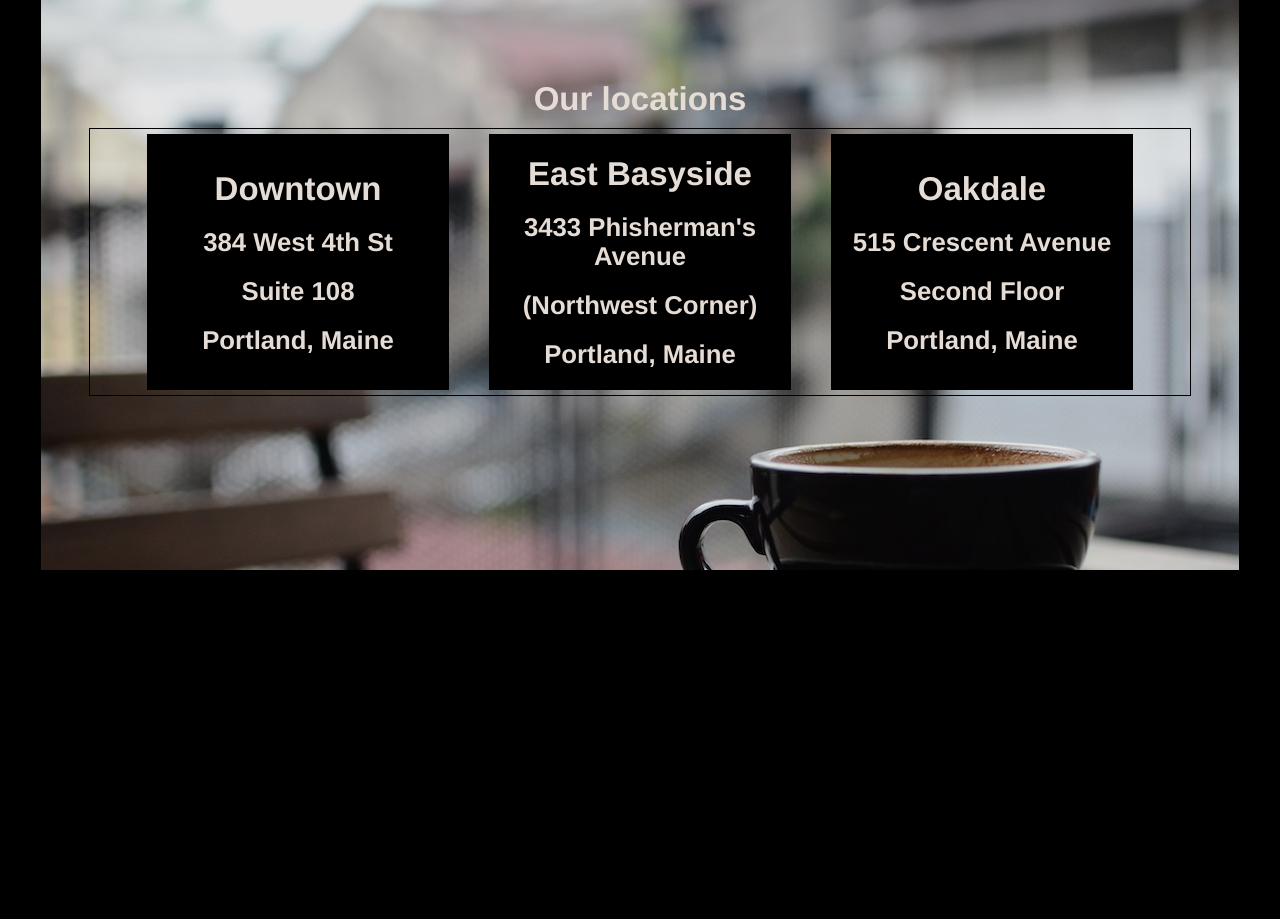
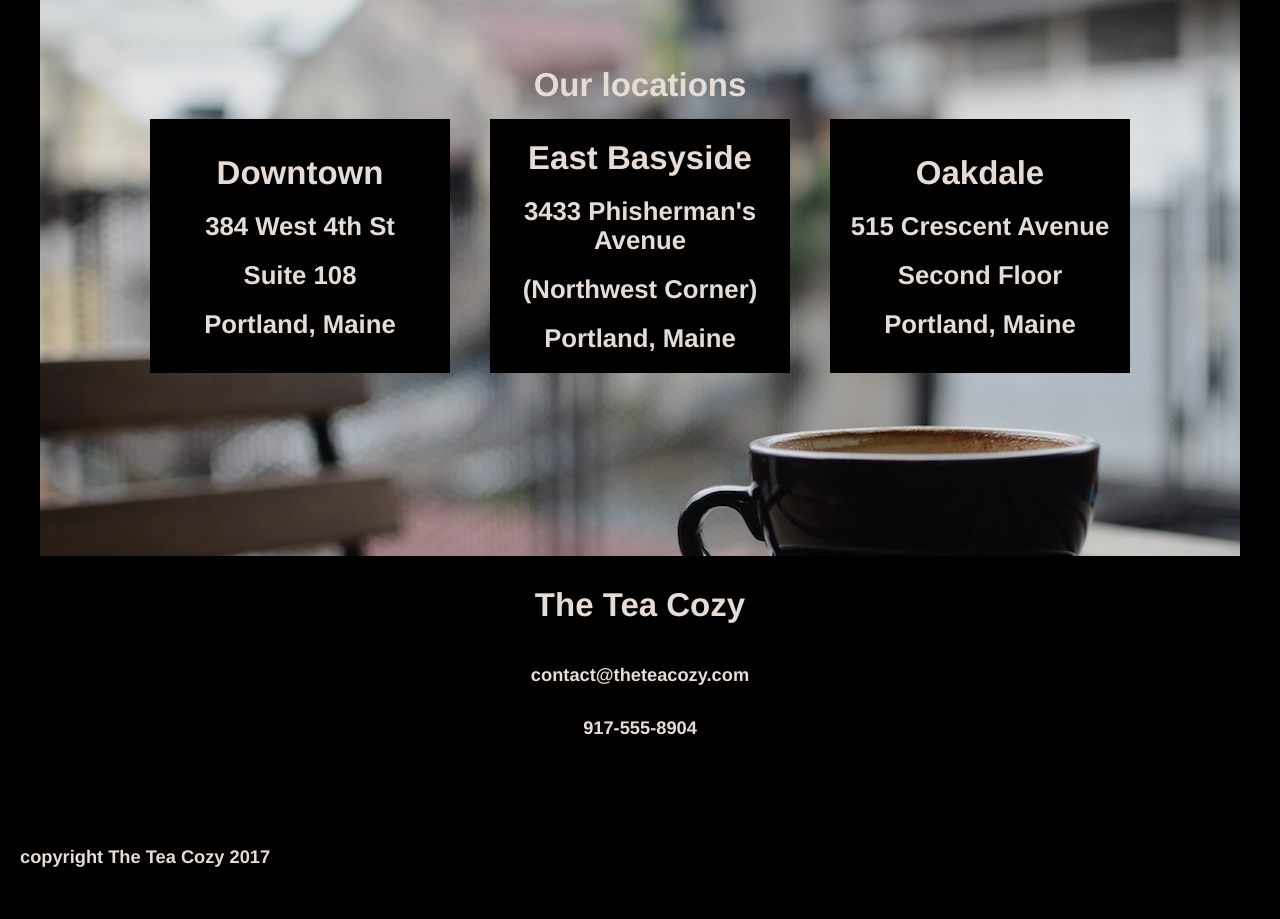
Before and after one commit to rmcknight/TeaCozy, a plain HTML site: page index.html in a window 1280 px wide. Shown: the part 1489-2408 px from the top of the page. Before the commit the page ends 2061 px from the top, so only its background shows below. Drawn offline with Linux system fonts and the light colour scheme.

Commit message:
rady to turn in

```diff
--- a/index.html
+++ b/index.html
@@ -83,9 +83,16 @@
 
         </div>
       </div>
+      <div class="info">
+        <h2>The Tea Cozy</h2>
+        <h5>contact@theteacozy.com</h5>
+        <h5>917-555-8904</h5>
+      </div>
+    </div>
+    <footer>
+      <h5>copyright The Tea Cozy 2017</h5>
 
-    </div>
-
+    </footer>
 
 
   </body>
--- a/resources/css/style.css
+++ b/resources/css/style.css
@@ -9,7 +9,7 @@ body {
 }
 
 div {
-   border: 1px solid black;
+/*    border: 1px solid black; */
 }
 
 .flex-container {
@@ -134,3 +134,19 @@ h2, h3, h4 {
   display: flex;
   justify-content: center;
 }
+
+.info {
+  height: 200px;
+  padding: 20px;
+  background-color: black;
+  justify-content: center;
+}
+
+footer {
+  display: flex;
+  justify-content: flex-start;
+}
+
+footer h5 {
+  padding: 20px;
+}
```
